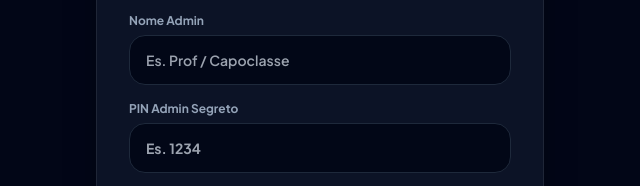
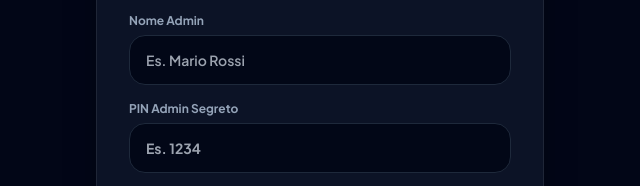
Before and after one commit to MasterSabba/FantaClasse, a plain HTML site: page index.html in a window 1280 px wide. Both pictures are taken after a click on the button "Crea Stanza (Admin)". Shown: the part 455-641 px from the top of the page, 348-988 px from the left. Drawn offline with nearby package versions, Linux system fonts and the light colour scheme.

Commit message:
Update index.html

```diff
--- a/index.html
+++ b/index.html
@@ -239,7 +239,7 @@
                         </div>
                         <div>
                             <label class="block text-xs font-bold subtext mb-1.5">Nome Admin</label>
-                            <input type="text" id="create-admin-name" placeholder="Es. Prof / Capoclasse" class="w-full input-field border rounded-2xl px-4 py-3.5 text-sm font-semibold focus:outline-none focus:border-indigo-500 transition">
+                            <input type="text" id="create-admin-name" placeholder="Es. Mario Rossi " class="w-full input-field border rounded-2xl px-4 py-3.5 text-sm font-semibold focus:outline-none focus:border-indigo-500 transition">
                         </div>
                         <div>
                             <label class="block text-xs font-bold subtext mb-1.5">PIN Admin Segreto</label>
```
